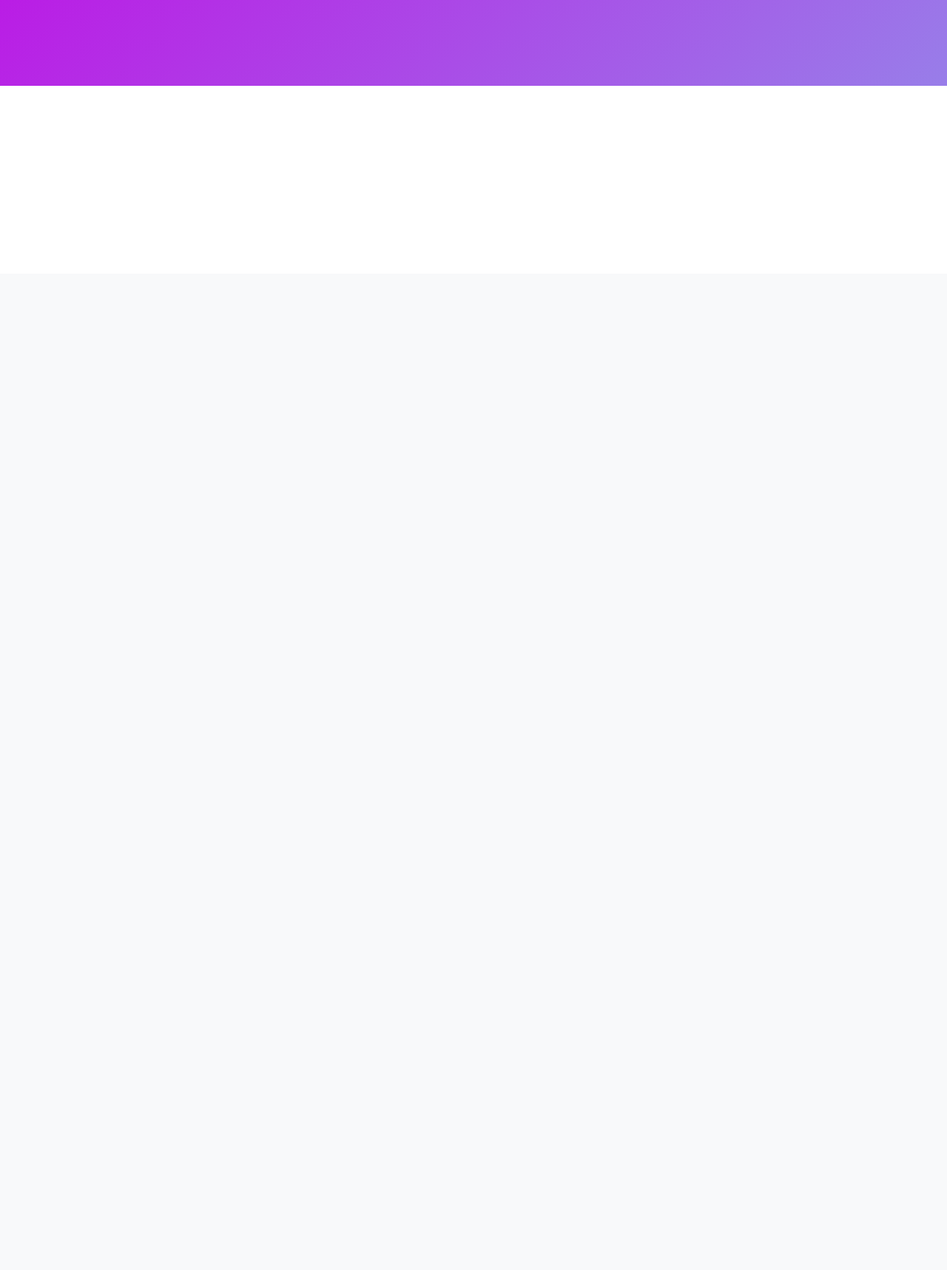
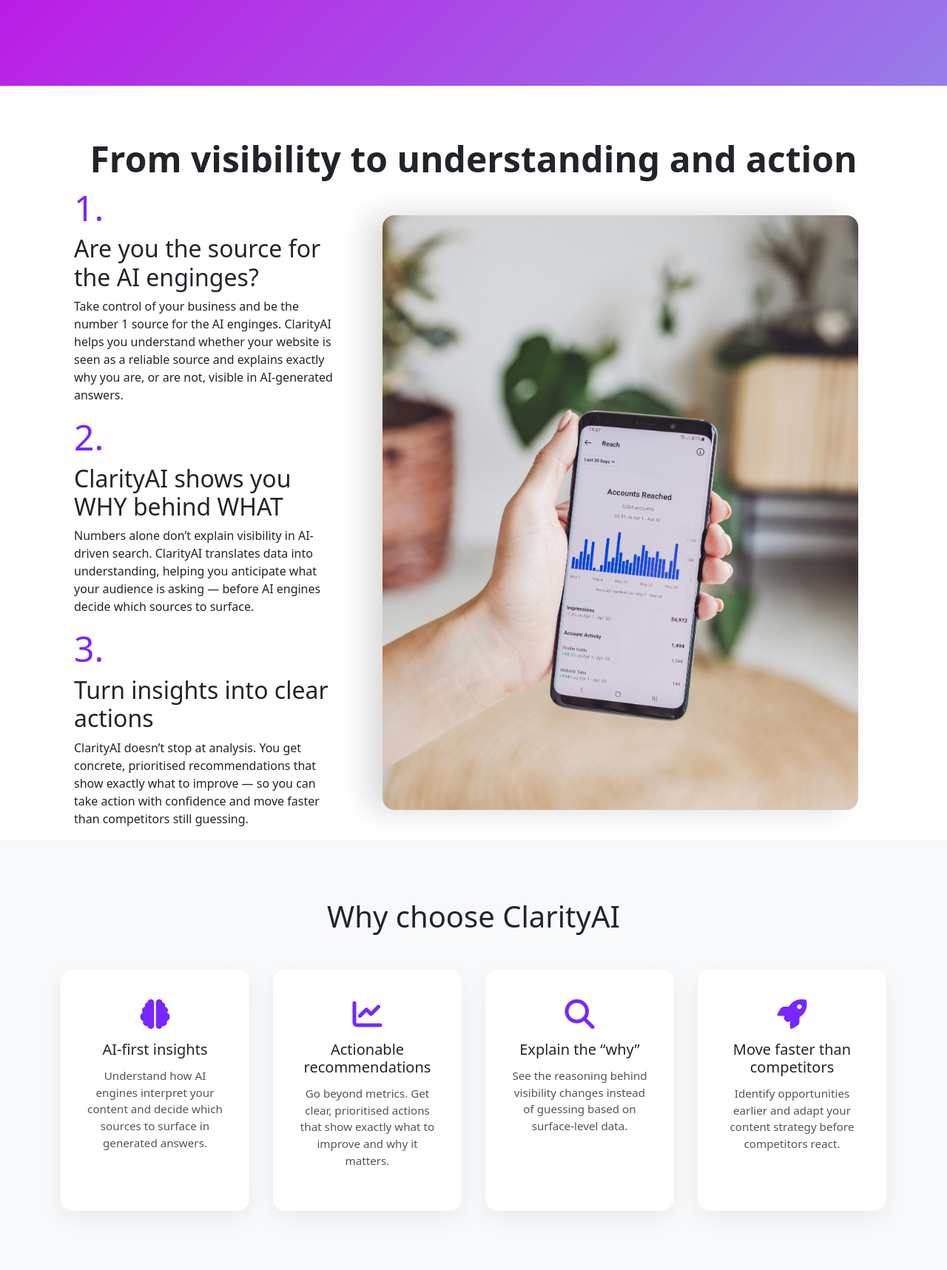
Before and after one commit to Blommis/clarity-ai, a Django app: page / in a window 1280 px wide. Shown: the part 430-2147 px from the top of the page at 74% size. Before the commit the page ends 546 px from the top, so only its background shows below. Run offline with Django 4.2, Linux system fonts and the light colour scheme; some libraries are stand-ins or nearby versions.

Commit message:
updated the index.html with info about dashboard and benefits of using clarityAI

```diff
--- a/analysis/templates/analysis/index.html
+++ b/analysis/templates/analysis/index.html
@@ -1,8 +1,10 @@
 {% extends "base.html" %}
+{% load static %}
 
 {% block title %}ClarityAI – SEO & AI Analysis{% endblock %}
 
 {% block content %}
+<!--hero secttion-->
 <section id="hero-section">
     <h1>Analyze your website</h1>
     <p>
@@ -22,7 +24,87 @@
         </button>
     </div>
 </form>
+</section>
+<!--hero secttion ends-->
+<!--dashboard info section-->
+<h2 class="header-about-dashboard-section">From visibility to understanding and action</h2>
+<section id="about-dashboard">
+    <div class="dashboard-text">
+        <h2 class="number-heading">1.</h2>
+        <h2>Are you the source for the AI enginges?</h2>
+        <p>
+            Take control of your business and be the number 1 source for the AI enginges.
+            ClarityAI helps you understand whether your website is seen as a reliable source
+            and explains exactly why you are, or are not, visible in AI-generated answers.
+        </p>
+        <h2 class="number-heading">2.</h2>
+        <h2>ClarityAI shows you WHY behind WHAT</h2>
+        <p>
+            Numbers alone don’t explain visibility in AI-driven search.
+            ClarityAI translates data into understanding, helping you anticipate what your audience
+            is asking — before AI engines decide which sources to surface.
+        </p>
+        <h2 class="number-heading">3.</h2>
+        <h2>Turn insights into clear actions</h2>
+        <p>
+            ClarityAI doesn’t stop at analysis. You get concrete, prioritised recommendations
+            that show exactly what to improve — so you can take action with confidence and
+            move faster than competitors still guessing.
+        </p>
 
+    </div>
+    <div class="dashboard-image-wrapper">
+        <img src="{% static 'images/beta-dashboard-image.jpg' %}" alt="" class="dashboard-image">
+    </div>
+</section>
+<!--dashboard info section end-->
 
+<!--Benefits section -->
+<section id="clarity-benefits">
+    <div class="container">
+        <h2 class="section-title text-center mb-5">
+            Why choose ClarityAI
+        </h2>
+
+        <div class="benefits-grid">
+            <div class="benefit-card">
+                <i class="fa-solid fa-brain"></i>
+                <h3>AI-first insights</h3>
+                <p>
+                    Understand how AI engines interpret your content and decide which
+                    sources to surface in generated answers.
+                </p>
+            </div>
+
+            <div class="benefit-card">
+                <i class="fa-solid fa-chart-line"></i>
+                <h3>Actionable recommendations</h3>
+                <p>
+                    Go beyond metrics. Get clear, prioritised actions that show
+                    exactly what to improve and why it matters.
+                </p>
+            </div>
+
+            <div class="benefit-card">
+                <i class="fa-solid fa-magnifying-glass"></i>
+                <h3>Explain the “why”</h3>
+                <p>
+                    See the reasoning behind visibility changes instead of guessing
+                    based on surface-level data.
+                </p>
+            </div>
+
+            <div class="benefit-card">
+                <i class="fa-solid fa-rocket"></i>
+                <h3>Move faster than competitors</h3>
+                <p>
+                    Identify opportunities earlier and adapt your content strategy
+                    before competitors react.
+                </p>
+            </div>
+        </div>
+    </div>
 </section>
+
+<!--Benefits section ends -->
 {% endblock %}
--- a/clarityai/settings.py
+++ b/clarityai/settings.py
@@ -134,7 +134,7 @@
 # Static files (CSS, JavaScript, Images)
 # https://docs.djangoproject.com/en/4.2/howto/static-files/
 
-STATIC_URL = 'static/'
+STATIC_URL = '/static/'
 STATIC_ROOT = BASE_DIR / "staticfiles"
 STATICFILES_DIRS = [
     BASE_DIR / "static",
--- a/clarityai/urls.py
+++ b/clarityai/urls.py
@@ -1,19 +1,5 @@
-"""
-URL configuration for clarityai project.
-
-The `urlpatterns` list routes URLs to views. For more information please see:
-    https://docs.djangoproject.com/en/4.2/topics/http/urls/
-Examples:
-Function views
-    1. Add an import:  from my_app import views
-    2. Add a URL to urlpatterns:  path('', views.home, name='home')
-Class-based views
-    1. Add an import:  from other_app.views import Home
-    2. Add a URL to urlpatterns:  path('', Home.as_view(), name='home')
-Including another URLconf
-    1. Import the include() function: from django.urls import include, path
-    2. Add a URL to urlpatterns:  path('blog/', include('blog.urls'))
-"""
+from django.conf import settings
+from django.conf.urls.static import static
 from django.contrib import admin
 from django.urls import path, include
 
@@ -22,3 +8,9 @@
     path('admin/', admin.site.urls),
     path('', include('analysis.urls')),
 ]
+
+if settings.DEBUG:
+    urlpatterns += static(
+        settings.STATIC_URL,
+        document_root=settings.STATICFILES_DIRS[0]
+    )
--- a/static/css/base.css
+++ b/static/css/base.css
@@ -1,3 +1,5 @@
+
+
 #hero-section{
      min-height: 60vh;
     background: linear-gradient(135deg, #c303e4, #3703d483);
@@ -15,13 +17,124 @@
 #hero-section p{
  font-size: 1.5rem;
 }
+.header-about-dashboard-section{
+    padding-top: 70px;
+    font-size: 3rem;
+    text-align: center;
+    font-weight: bold;
+}
+#about-dashboard{
+
+    border-color: black;
+}
+.dashboard-text{
+        max-width: 100%;
+        margin-left: 10px;
+    }
+#about-dashboard img {
+    order: 1;
+    width: 100%;
+    height: auto;
+    display: block;
+    border-radius: 1rem;
+}
+.number-heading{
+    font-size: 3rem;
+    color: #7727ff;
+    border-radius: 0.5rem;
+}
+
+#clarity-benefits {
+    padding: 5rem 0;
+    background-color: #f8f9fb;
+}
+
+#clarity-benefits .section-title {
+    font-size: 2.5rem;
+}
+
+.benefits-grid {
+    display: grid;
+    grid-template-columns: 1fr;
+    gap: 2rem;
+}
+
+/* Benefit cards */
+.benefit-card {
+    background: #ffffff;
+    padding: 2.5rem 2rem;
+    border-radius: 1rem;
+    text-align: center;
+    box-shadow: 0 10px 30px rgba(0, 0, 0, 0.06);
+    transition: transform 0.2s ease, box-shadow 0.2s ease;
+    align-items: center;
+}
+
+.benefit-card:hover {
+    transform: translateY(-4px);
+    box-shadow: 0 16px 40px rgba(0, 0, 0, 0.1);
+}
+
+.benefit-card i {
+    font-size: 2.5rem;
+    margin-bottom: 1rem;
+    color: #7727ff;
+}
+
+.benefit-card h3 {
+    font-size: 1.25rem;
+    margin-bottom: 0.75rem;
+}
+
+.benefit-card p {
+    font-size: 0.95rem;
+    color: #555;
+}
+
+
+
+
 
 @media screen and (min-width: 768px){
 
 #hero-section h1{
- font-size: 5rem;
+    font-size: 5rem;
+    }
+
+    #hero-section p{
+    font-size: 2rem;
+    }
+    #about-dashboard{
+        display: flex;
+        align-items: center;
+        justify-content: space-between;
+        gap: 4rem;
+    }
+    .dashboard-text{
+        max-width: 400px;
+        margin-left: 100px;
+    }
+    #about-dashboard h2,
+    #about-dashboard p{
+        text-align: left;
+    }
+    .dashboard-image-wrapper {
+        margin-right: 120px;
+    }
+
+    .dashboard-image {
+        max-width: 100%;
+        width: 100%;
+        height: auto;
+        display: block;
+        border-radius: 1rem;
+        box-shadow: -20px 0 40px rgba(0, 0, 0, 0.15);
+    }
 }
-#hero-section p{
- font-size: 2rem;
+
+/* Desktop: 4 på rad */
+@media (min-width: 992px) {
+    .benefits-grid {
+        grid-template-columns: repeat(4, 1fr);
+    }
 }
-}
```
Also changed, not shown: static/images/beta-dashboard-image.jpg (added), static/images/beta-dashboard-image.webp (added).
